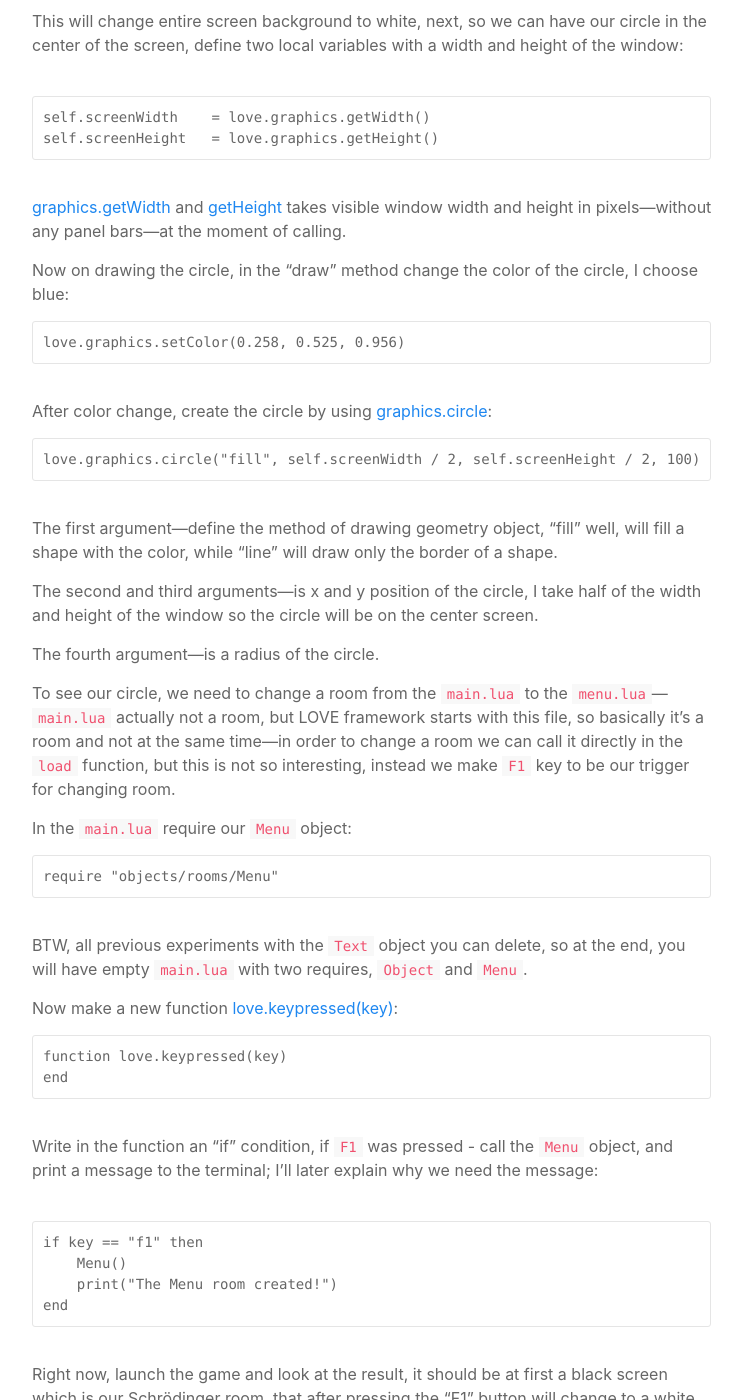
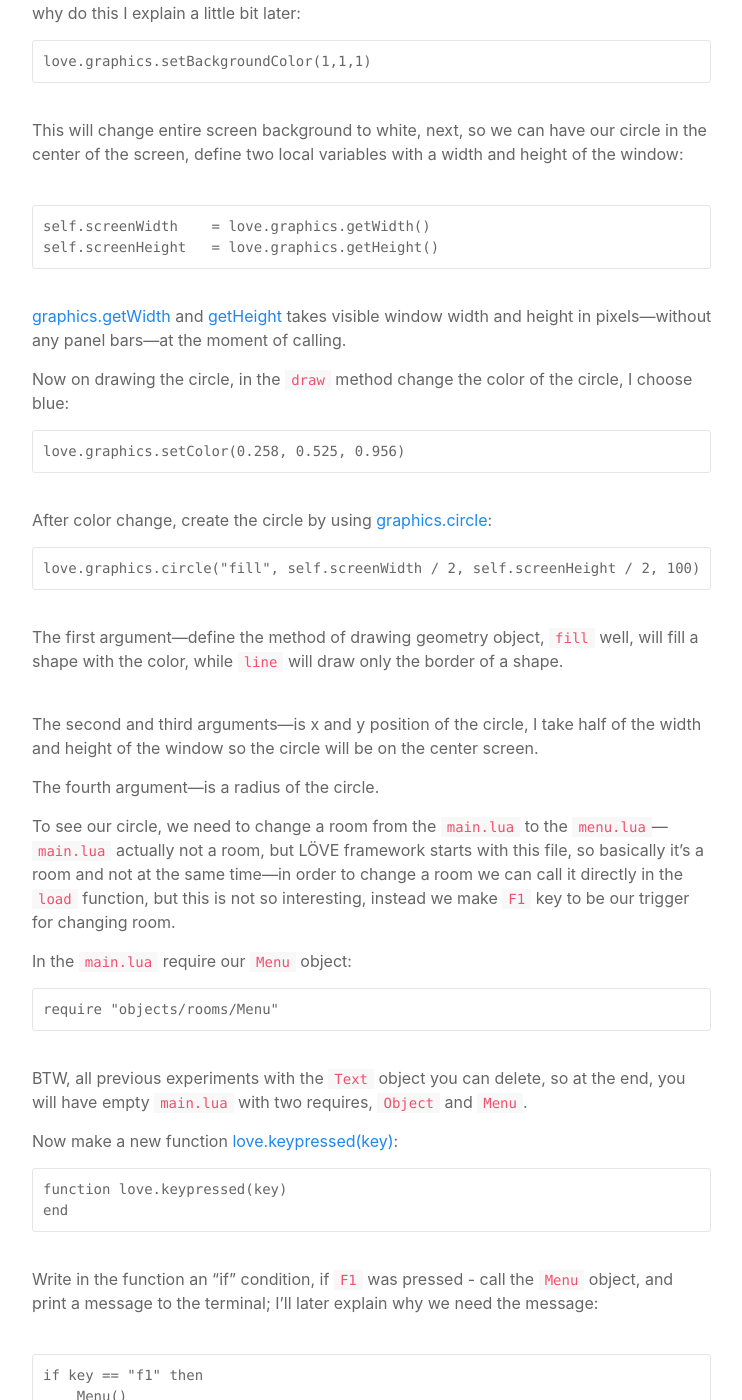
Before and after one commit to A-Mikhail/MikhailAdamenko-Blog, a Jekyll site: the page built from _love/2018-04-15-Part2-Objects, Rooms and Conway's Rules.markdown, in a window 1280 px wide and 1400 px high, scrolled down 9820 px. Shown: the whole window, without its empty margins (318-1060 px from the left). Built offline with Jekyll 4.4.1, drawn with Linux system fonts in a browser that asks for light colours; some of the changed text lies outside the part shown.

Commit message:
Third part of the tutorial. W.I.P

```diff
--- a/_config.yml
+++ b/_config.yml
@@ -15,5 +15,6 @@
 
 # Build settings
 markdown: kramdown
+highlighter: rouge
 plugins:
   - jekyll-feed
--- a/_includes/head.html
+++ b/_includes/head.html
@@ -9,7 +9,8 @@
   <link rel=icon href="{{ "/assets/favicons/16x16.png" | relative_url }}" sizes="16x16" type="image/png">
   <link rel=icon href="{{ "/assets/favicons/32x32.ico" | relative_url }}" sizes="32x32" type="image/vnd.microsoft.icon">
 
-  <link rel="stylesheet" href="{{ "/assets/main.css" | relative_url }}">
+  <link rel="stylesheet" href="{{ "/assets/css/main.css" | relative_url }}">
+  <link rel="stylesheet" href="{{ "/assets/css/colorful.css" | relative_url }}">
 
   <!-- UIKIT Framework -->
   <link rel="stylesheet" href="{{ "/assets/uikit/css/uikit.min.css" | relative_url }}">
--- a/_layouts/post.html
+++ b/_layouts/post.html
@@ -19,7 +19,7 @@
 
   <p class="uk-text-lead" temprop="articleBody">
     {% if page.image %}
-      <img src="{{ page.image | relative_url }}"></img>
+    <img src="{{ page.image | relative_url }}"></img>
     {% endif %}
 
     {{ content }}
--- a/_love/2018-04-15-Part2-Objects, Rooms and Conway's Rules.markdown
+++ b/_love/2018-04-15-Part2-Objects, Rooms and Conway's Rules.markdown
@@ -96,7 +96,7 @@
 
     local sentence = Text:newObject()
 
-Call the method `sayHello()` which takes a string type:
+Call the method `sayHello` which takes a string type:
 
     sentence:sayHello("Mikhail")
 
@@ -124,7 +124,7 @@
 
 In the root of the game create folder `objects`, in the folder, you can save all the object files for the game, the folder isn't required but good to have so everything can be in the order.
 
-Inside the folder create file `Text.lua` which will be our file for the object `Text`. Every object you created need to extend Object from the library Classic so we can treat it as the object, to do it, write at the beginning of the file:
+Inside the folder create file `Text.lua` which will be our file for the object `Text`. Every object you created need to extend `Object` from the library `Classic` so we can treat it as the object, to do it, write at the beginning of the file:
 
     Text = Object:extend()
 
@@ -163,7 +163,7 @@
 
 Where `objects` is the folder and `Text` is the `Text.lua` file.
 
-In the `love.load()` function, call the object we created:
+In the `love.load` function, call the object we created:
 
     function love.load()
         -- call the object in the main file
@@ -174,11 +174,11 @@
         sentence:sayHello("Josh")
     end
 
-Finally launch the LOVE game, in the terminal you should see two sentences with different names, or alternatively you can use Love's [graphics.print()](https://love2d.org/wiki/love.graphics.print) function to display the text on the game screen, to do it you need to remove print in method `sayHello(name)` and replace it by `return`:
+Finally launch the LÖVE game, in the terminal you should see two sentences with different names, or alternatively you can use LÖVE's [graphics.print](https://love2d.org/wiki/love.graphics.print) function to display the text on the game screen, to do it you need to remove print in method `sayHello(name)` and replace it by `return`:
 
     return self.text .. name .. self.greetingStr
 
-and in the `love.draw()` function print our text:
+and in the `love.draw` function print our text:
 
     function love.draw()
         love.graphics.setColor(1,1,1)
@@ -199,7 +199,7 @@
 
 Room size can be bigger than a window screen in this situation we can choose our camera behavior, it either, fixed at one place, which means that we see only inside the window border, and manage to change camera view when a player hit a trigger—moves outside a window border—or follow our player, of course, there are many other combinations of the camera, there we limited only by programmer imagination, for example, game "Shovel Knight"
 
-<iframe width="560" height="315" src="https://www.youtube.com/embed/jo-uuawy9Ok" frameborder="0" allow="autoplay; encrypted-media" allowfullscreen></iframe>
+<iframe width="auto" height="400" src="https://www.youtube.com/embed/jo-uuawy9Ok" frameborder="0" allow="autoplay; encrypted-media" allowfullscreen></iframe>
 
 Uses the combination of the camera view, it can show only part of the big room, while stay fixed, or follow the player, unfortunately in a `Game of Life` camera always stays fixed, so camera implementation is on you.
 
@@ -230,7 +230,7 @@
 
     Menu = Object:extend()
 
-The standard layout for all our objects in the "Love" framework, will have a "new," "update," "draw," and "destroy" methods:
+The standard layout for all our objects in the LÖVE framework, will have a "new," "update," "draw," and "destroy" methods:
 
     function Menu:new()
     end
@@ -255,7 +255,7 @@
 
 [graphics.getWidth](https://love2d.org/wiki/love.graphics.getWidth) and [getHeight](https://love2d.org/wiki/love.graphics.getHeight) takes visible window width and height in pixels—without any panel bars—at the moment of calling.
 
-Now on drawing the circle, in the "draw" method change the color of the circle, I choose blue:
+Now on drawing the circle, in the `draw` method change the color of the circle, I choose blue:
 
     love.graphics.setColor(0.258, 0.525, 0.956)
 
@@ -263,13 +263,13 @@
 
     love.graphics.circle("fill", self.screenWidth / 2, self.screenHeight / 2, 100)
 
-The first argument—define the method of drawing geometry object, "fill" well, will fill a shape with the color, while "line" will draw only the border of a shape.
+The first argument—define the method of drawing geometry object, `fill` well, will fill a shape with the color, while `line` will draw only the border of a shape.
 
 The second and third arguments—is x and y position of the circle, I take half of the width and height of the window so the circle will be on the center screen.
 
 The fourth argument—is a radius of the circle.
 
-To see our circle, we need to change a room from the `main.lua` to the `menu.lua`—`main.lua` actually not a room, but LOVE framework starts with this file, so basically it's a room and not at the same time—in order to change a room we can call it directly in the `load` function, but this is not so interesting, instead we make `F1` key to be our trigger for changing room.
+To see our circle, we need to change a room from the `main.lua` to the `menu.lua`—`main.lua` actually not a room, but LÖVE framework starts with this file, so basically it's a room and not at the same time—in order to change a room we can call it directly in the `load` function, but this is not so interesting, instead we make `F1` key to be our trigger for changing room.
 
 In the `main.lua` require our `Menu` object:
 
--- /dev/null
+++ b/assets/css/colorful.css
@@ -0,0 +1,69 @@
+.highlight .hll { background-color: #ffffcc }
+.highlight  { background: #ffffff; }
+.highlight .c { color: #888888 } /* Comment */
+.highlight .err { color: #FF0000; background-color: #FFAAAA } /* Error */
+.highlight .k { color: #008800; font-weight: bold } /* Keyword */
+.highlight .o { color: #333333 } /* Operator */
+.highlight .ch { color: #888888 } /* Comment.Hashbang */
+.highlight .cm { color: #888888 } /* Comment.Multiline */
+.highlight .cp { color: #557799 } /* Comment.Preproc */
+.highlight .cpf { color: #888888 } /* Comment.PreprocFile */
+.highlight .c1 { color: #888888 } /* Comment.Single */
+.highlight .cs { color: #cc0000; font-weight: bold } /* Comment.Special */
+.highlight .gd { color: #A00000 } /* Generic.Deleted */
+.highlight .ge { font-style: italic } /* Generic.Emph */
+.highlight .gr { color: #FF0000 } /* Generic.Error */
+.highlight .gh { color: #000080; font-weight: bold } /* Generic.Heading */
+.highlight .gi { color: #00A000 } /* Generic.Inserted */
+.highlight .go { color: #888888 } /* Generic.Output */
+.highlight .gp { color: #c65d09; font-weight: bold } /* Generic.Prompt */
+.highlight .gs { font-weight: bold } /* Generic.Strong */
+.highlight .gu { color: #800080; font-weight: bold } /* Generic.Subheading */
+.highlight .gt { color: #0044DD } /* Generic.Traceback */
+.highlight .kc { color: #008800; font-weight: bold } /* Keyword.Constant */
+.highlight .kd { color: #008800; font-weight: bold } /* Keyword.Declaration */
+.highlight .kn { color: #008800; font-weight: bold } /* Keyword.Namespace */
+.highlight .kp { color: #003388; font-weight: bold } /* Keyword.Pseudo */
+.highlight .kr { color: #008800; font-weight: bold } /* Keyword.Reserved */
+.highlight .kt { color: #333399; font-weight: bold } /* Keyword.Type */
+.highlight .m { color: #6600EE; font-weight: bold } /* Literal.Number */
+.highlight .s { background-color: #fff0f0 } /* Literal.String */
+.highlight .na { color: #0000CC } /* Name.Attribute */
+.highlight .nb { color: #007020 } /* Name.Builtin */
+.highlight .nc { color: #BB0066; font-weight: bold } /* Name.Class */
+.highlight .no { color: #003366; font-weight: bold } /* Name.Constant */
+.highlight .nd { color: #555555; font-weight: bold } /* Name.Decorator */
+.highlight .ni { color: #880000; font-weight: bold } /* Name.Entity */
+.highlight .ne { color: #FF0000; font-weight: bold } /* Name.Exception */
+.highlight .nf { color: #0066BB; font-weight: bold } /* Name.Function */
+.highlight .nl { color: #997700; font-weight: bold } /* Name.Label */
+.highlight .nn { color: #0e84b5; font-weight: bold } /* Name.Namespace */
+.highlight .nt { color: #007700 } /* Name.Tag */
+.highlight .nv { color: #996633 } /* Name.Variable */
+.highlight .ow { color: #000000; font-weight: bold } /* Operator.Word */
+.highlight .w { color: #bbbbbb } /* Text.Whitespace */
+.highlight .mb { color: #6600EE; font-weight: bold } /* Literal.Number.Bin */
+.highlight .mf { color: #6600EE; font-weight: bold } /* Literal.Number.Float */
+.highlight .mh { color: #005588; font-weight: bold } /* Literal.Number.Hex */
+.highlight .mi { color: #0000DD; font-weight: bold } /* Literal.Number.Integer */
+.highlight .mo { color: #4400EE; font-weight: bold } /* Literal.Number.Oct */
+.highlight .sa { background-color: #fff0f0 } /* Literal.String.Affix */
+.highlight .sb { background-color: #fff0f0 } /* Literal.String.Backtick */
+.highlight .sc { color: #0044DD } /* Literal.String.Char */
+.highlight .dl { background-color: #fff0f0 } /* Literal.String.Delimiter */
+.highlight .sd { color: #DD4422 } /* Literal.String.Doc */
+.highlight .s2 { background-color: #fff0f0 } /* Literal.String.Double */
+.highlight .se { color: #666666; font-weight: bold; background-color: #fff0f0 } /* Literal.String.Escape */
+.highlight .sh { background-color: #fff0f0 } /* Literal.String.Heredoc */
+.highlight .si { background-color: #eeeeee } /* Literal.String.Interpol */
+.highlight .sx { color: #DD2200; background-color: #fff0f0 } /* Literal.String.Other */
+.highlight .sr { color: #000000; background-color: #fff0ff } /* Literal.String.Regex */
+.highlight .s1 { background-color: #fff0f0 } /* Literal.String.Single */
+.highlight .ss { color: #AA6600 } /* Literal.String.Symbol */
+.highlight .bp { color: #007020 } /* Name.Builtin.Pseudo */
+.highlight .fm { color: #0066BB; font-weight: bold } /* Name.Function.Magic */
+.highlight .vc { color: #336699 } /* Name.Variable.Class */
+.highlight .vg { color: #dd7700; font-weight: bold } /* Name.Variable.Global */
+.highlight .vi { color: #3333BB } /* Name.Variable.Instance */
+.highlight .vm { color: #996633 } /* Name.Variable.Magic */
+.highlight .il { color: #0000DD; font-weight: bold } /* Literal.Number.Integer.Long */
```
Also changed, not shown: _love/2018-04-24-Part3.markdown (added, +567 -0 lines), assets/css/main.css (renamed from assets/main.css), assets/love-tutorials/images/Rooms_Rooms_Rooms/Game_room_area_and_game_objects.png (added), assets/love-tutorials/images/Rooms_Rooms_Rooms/Leave_a_comment_banner.png (added), assets/love-tutorials/images/Rooms_Rooms_Rooms/Menu_room.png (added), assets/love-tutorials/images/Rooms_Rooms_Rooms/Menu_room_buttons.png (added), assets/love-tutorials/images/Rooms_Rooms_Rooms/Player_banner.png (added), assets/love-tutorials/images/Rooms_Rooms_Rooms/Players.png (added), assets/love-tutorials/images/Rooms_Rooms_Rooms/Thumbnail_for_Part3.png (added), assets/love-tutorials/images/Rooms_Rooms_Rooms/Warning_sticker.png (added).
